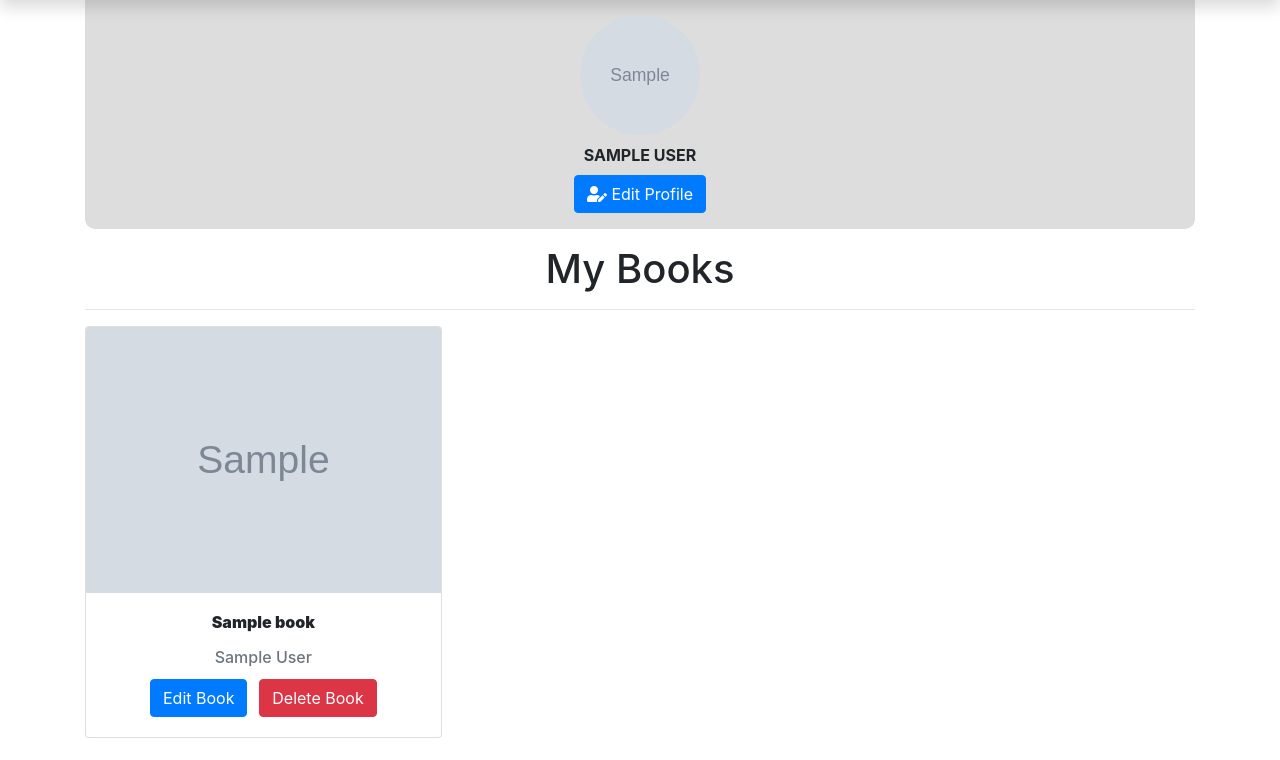
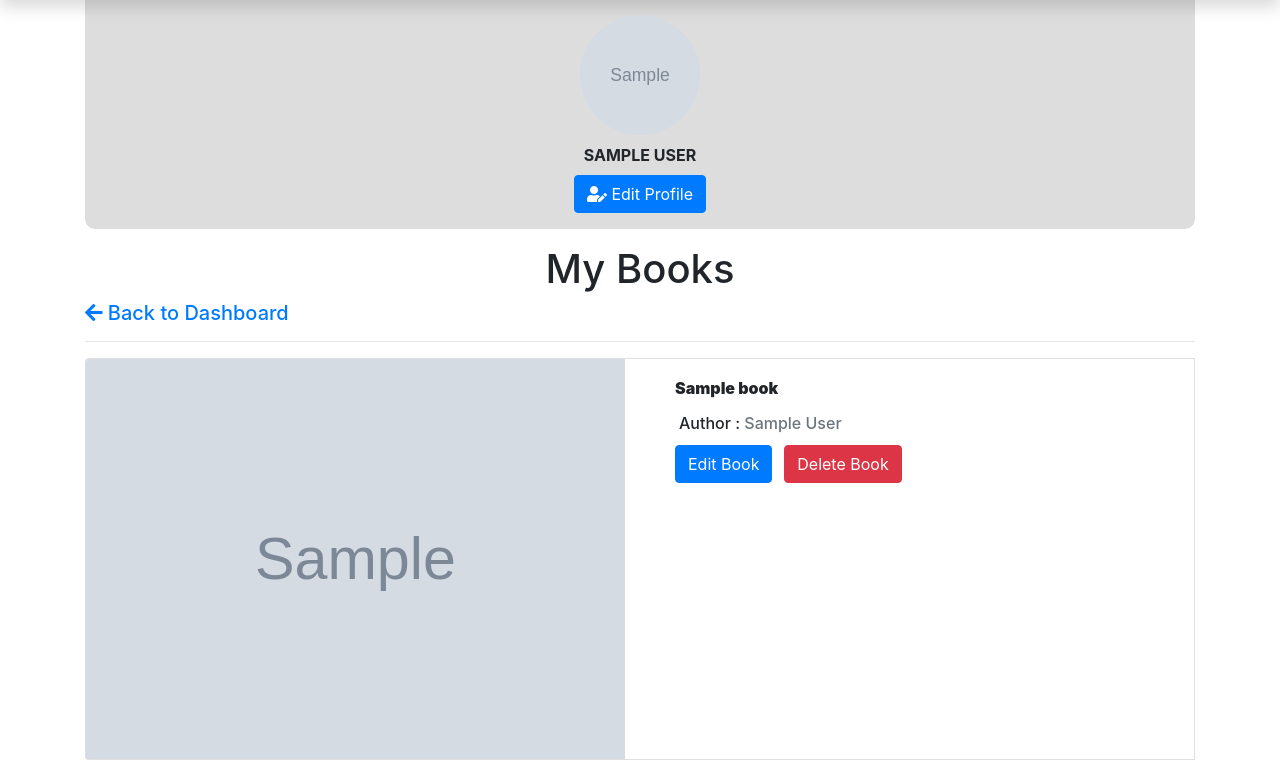
Before and after one commit to faridmumtaz/booksXchange, a PHP site: page /user/profile.php in a window 1280 px wide. Shown: the part 73-833 px from the top of the page. Before the commit the page ends 811 px from the top, so only its background shows below. Run offline with PHP 8.4, Linux system fonts and the light colour scheme; the visitor is signed in with stand-in values (Sample User, id 1); tables that the repository leaves empty or names only in its code hold one stand-in row (values such as "Sample post"); grey boxes marked "Sample" are stand-in pictures; some libraries are stand-ins or nearby versions.

Commit message:
profile.php styled

```diff
--- a/user/addbook.php
+++ b/user/addbook.php
@@ -16,6 +16,7 @@
             }
             if (mysqli_query($con, "INSERT INTO book VALUES(NULL,".$_SESSION["user_login"].",'".$_POST["bname"]."','".$_POST["aname"]."',".$_POST["category"].",'".$_SESSION["user_login"]."/".$_FILES["cover"]["name"]."',NULL,NULL)")) {
                 echo "book added successfully";
+                header("location:profile.php");
             } else {
                 echo "server error";
             }
--- a/user/profile.php
+++ b/user/profile.php
@@ -47,24 +47,29 @@
         $recordset=mysqli_query($con, "SELECT * FROM book WHERE owner_id = ".$_SESSION["user_login"]);
         ?>
 		<div class="container">
+
 			<h1 class="text-center mt-3">My Books</h1>
+			<h5><a href="index.php"><i class="fas fa-arrow-left"></i> Back to Dashboard</a></h5>
 			<hr>
-			<div class="card-columns">
+			<div class="card-group">
 					<?php while ($record=mysqli_fetch_assoc($recordset)) { ?>
+							<div class="card">
+								<div class="row">
+									<div class="col-md-6">
+										<img src="<?php echo $record["photo"]; ?>" class="card-img-top img-fluid" style="max-height: 400px;" alt="book photos">
+									</div>
+									<div class="col-md-6">
+										<div class="card-body">
+											<h6 class="card-title font-weight-bold"><?php echo "<b>".$record["book_name"]; ?></h6>
 
-							<div class="card">
+											<h6 class="p-1">Author : <span class="text-muted"><?php echo $record["author"]; ?></span></h6>
 
-									<img src="<?php echo $record["photo"]; ?>" class="card-img-top img-fluid" alt="book photos">
-									<div class="card-body text-center">
-										<h6 class="card-title font-weight-bold"><?php echo "<b>".$record["book_name"]; ?></h6>
-										<h6 class="text-muted p-1"><?php echo $record["author"]; ?></h6>
-
-										<a href="editbook.php?id=<?php echo $record['book_id']; ?>" class="btn btn-primary mr-2">Edit Book</a>
-										<a href="book_delete.php?id=<?php echo $record["book_id"]; ?>" class="btn btn-danger ">Delete Book</a>
+											<a href="editbook.php?id=<?php echo $record['book_id']; ?>" class="btn btn-primary mr-2">Edit Book</a>
+											<a href="book_delete.php?id=<?php echo $record["book_id"]; ?>" class="btn btn-danger ">Delete Book</a>
+										</div>
 									</div>
-
+								</div>
 							</div>
-
 					<?php } ?>
 			</div>
 		</div>
```
Also changed, not shown: user/28/04bb2164bbfa3684118a442c17d086bf.jpg (deleted), user/28/download.jpg (deleted), user/28/milk.jpg (added), user/28/ovide.jpg (added), user/28/prideprejudice423x630.jpg (deleted), user/28/soul.jpg (added).
